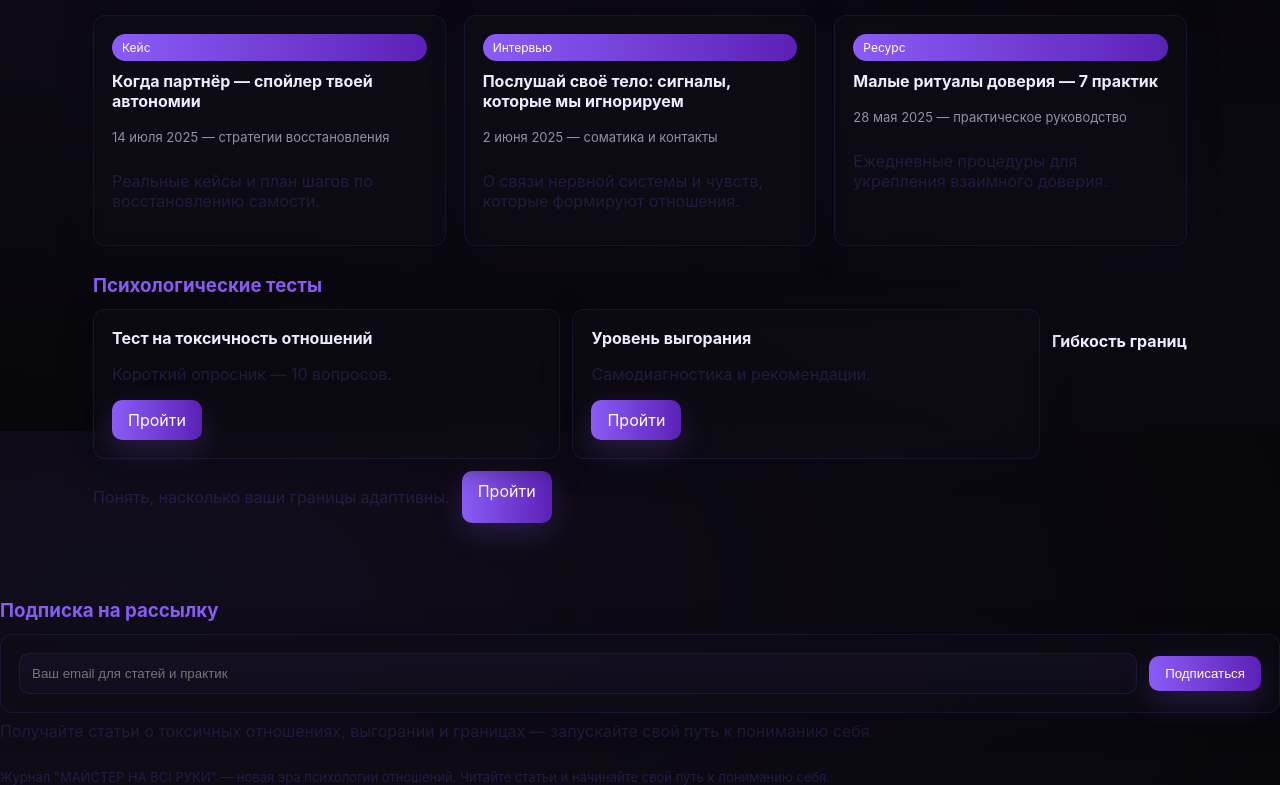
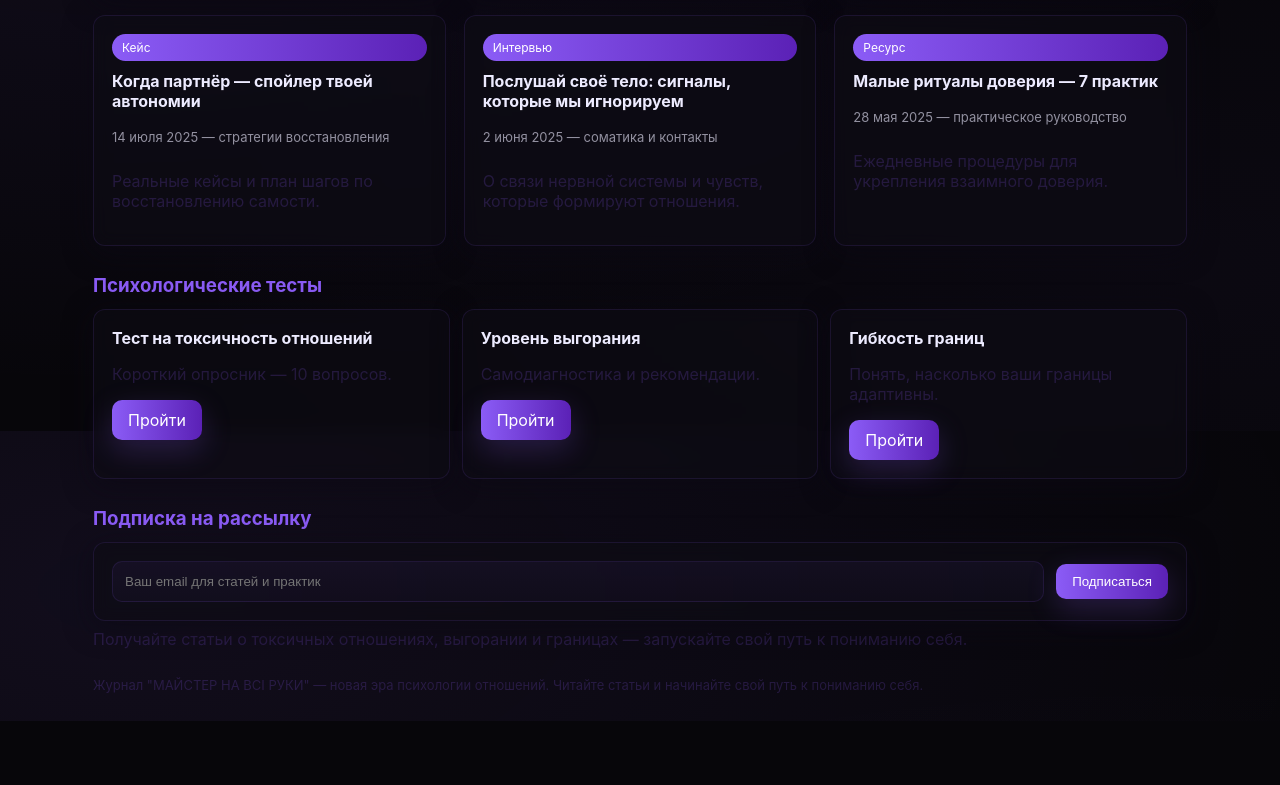
Before and after one commit to norwayabsurd-netizen/master-na-vse-ruki.io, a plain HTML site: page index.html in a window 1280 px wide. Shown: the part 1169-1954 px from the top of the page. After the commit the page ends 1890 px from the top, so only its background shows below. Drawn offline with Linux system fonts and the light colour scheme; animation ran at ten frames a second.

Commit message:
Update index.html

```diff
--- a/index.html
+++ b/index.html
@@ -210,19 +210,19 @@
 
   <div class="tests" style="display:flex;gap:12px;flex-wrap:wrap;">
 
-    <div class="test card" style="flex:1 1 30%;min-width:180px;">
+    <div class="test card" style="flex:1 1 30%;min-width:280px;">
       <h4>Тест на токсичность отношений</h4>
       <p class="muted">Короткий опросник — 10 вопросов.</p>
       <a href="test-toxic.html" class="btn" style="text-decoration:none;display:inline-block;">Пройти</a>
     </div>
 
-    <div class="test card" style="flex:1 1 30%;min-width:180px;">
+    <div class="test card" style="flex:1 1 30%;min-width:280px;">
       <h4>Уровень выгорания</h4>
       <p class="muted">Самодиагностика и рекомендации.</p>
       <a href="test-burnout.html" class="btn" style="text-decoration:none;display:inline-block;">Пройти</a>
     </div>
 
-
+    <div class="test card" style="flex:1 1 30%;min-width:280px;">
       <h4>Гибкость границ</h4>
       <p class="muted">Понять, насколько ваши границы адаптивны.</p>
       <a href="test-personality.html" class="btn" style="text-decoration:none;display:inline-block;">Пройти</a>
@@ -230,6 +230,7 @@
 
   </div>
 </section>
+
 
 
     <!-- Подписка -->
```
